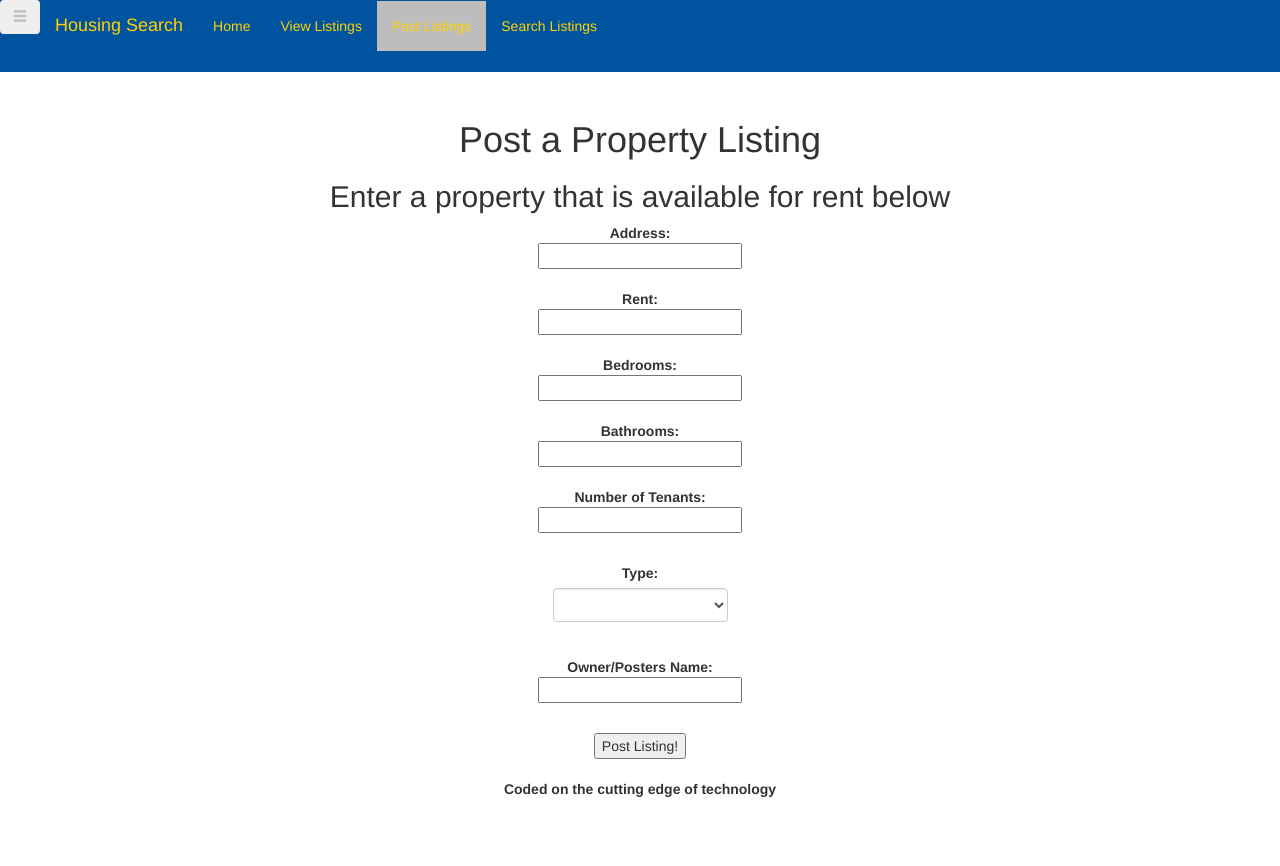
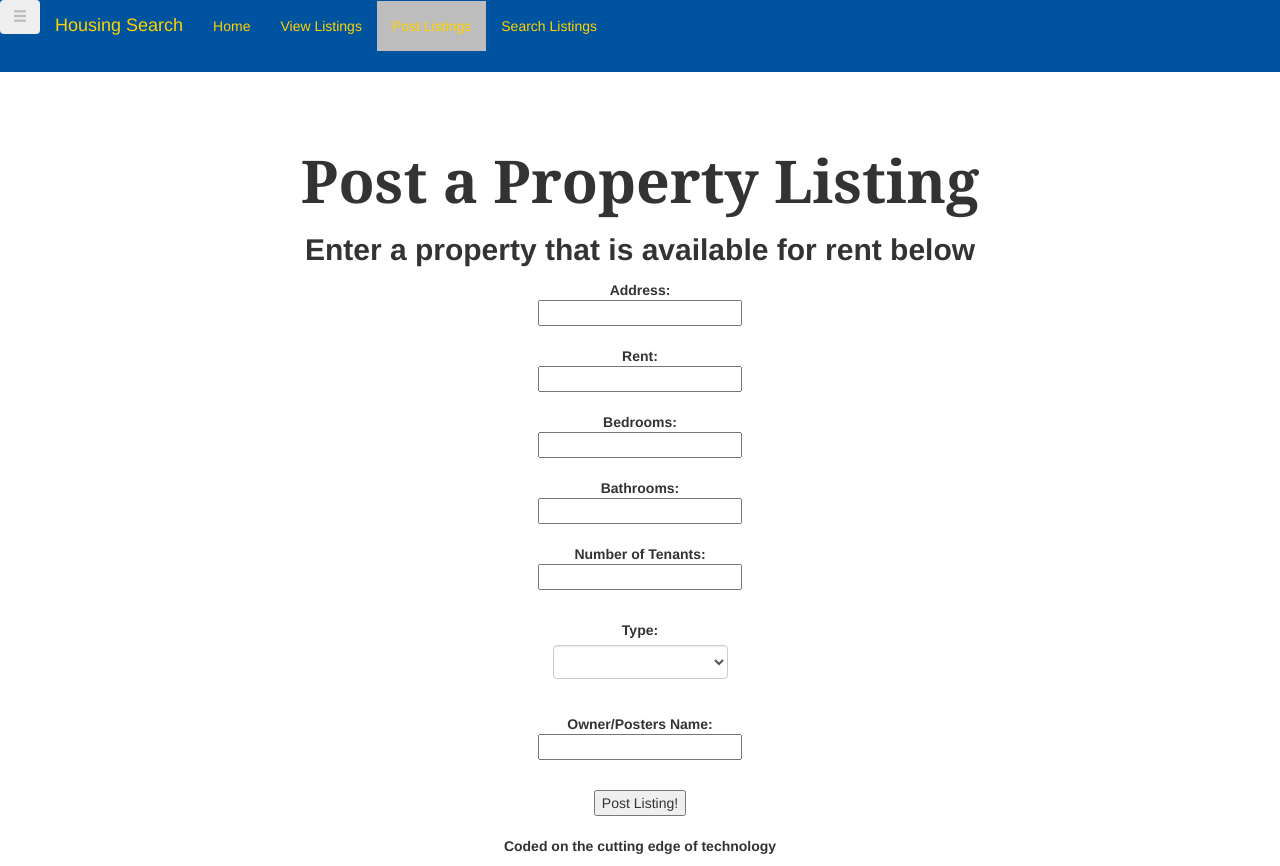
Before and after one commit to willsorg/CISC474Project3, an Angular app in the folder project3/: page /postListing in a window 1280 px wide. Before the commit the page ends 809 px from the top, so only its background shows below. Built offline with nearby package versions, Linux system fonts and the light colour scheme.

Commit message:
made font consistent

```diff
--- a/project3/src/app/individual-listing/individual-listing.component.css
+++ b/project3/src/app/individual-listing/individual-listing.component.css
@@ -7,3 +7,16 @@
         padding-top: 200px;
     }
 }
+h1 {
+    font-family: 'Dancing Script', Georgia, Times, serif;
+    margin-top: 50px;
+	font-size: 59px;
+	line-height: 60px;
+    font-weight: bold;
+}
+h2 {
+	font-family: 'Josefin Sans', Helvetica, Arial, sans-serif;
+	font-size: 30px;
+    line-height: 40px;
+    font-weight: bold;
+}
--- a/project3/src/app/post-listing/post-listing.component.css
+++ b/project3/src/app/post-listing/post-listing.component.css
@@ -15,3 +15,16 @@ p {
     display: inline-block;
     width: 175px;
 }
+h1 {
+    font-family: 'Dancing Script', Georgia, Times, serif;
+    margin-top: 50px;
+	font-size: 59px;
+	line-height: 60px;
+    font-weight: bold;
+}
+h2 {
+	font-family: 'Josefin Sans', Helvetica, Arial, sans-serif;
+	font-size: 30px;
+    line-height: 40px;
+    font-weight: bold;
+}
--- a/project3/src/app/search-listings/search-listings.component.css
+++ b/project3/src/app/search-listings/search-listings.component.css
@@ -11,3 +11,22 @@
 p {
     font-weight: bold;
 }
+
+.form-control {
+    display: inline-block;
+    width: 175px;
+}
+
+h1 {
+    font-family: 'Dancing Script', Georgia, Times, serif;
+    margin-top: 50px;
+	font-size: 59px;
+	line-height: 60px;
+    font-weight: bold;
+}
+h2 {
+	font-family: 'Josefin Sans', Helvetica, Arial, sans-serif;
+	font-size: 30px;
+    line-height: 40px;
+    font-weight: bold;
+}
--- a/project3/src/app/search-listings/search-listings.component.html
+++ b/project3/src/app/search-listings/search-listings.component.html
@@ -8,12 +8,14 @@
     Bedrooms: <br>
     <input type="text" id="bedrooms"><br><br>
     Number of Inhabitants: <br>
-    <input type="text" id="inhabitants"><br><br>
-    Type:<br>
-    </p>
-    <input type="radio" name="apartment" value="apartment" checked> Apartment<br>
-    <input type="radio" name="townhouse" value="townhouse"> Townhouse<br>
-    <input type="radio" name="house" value="house"> Apartment <br>
+    <input type="text" id="inhabitants"><br>
+  </p>
+  <div class="form-group">
+    <label for="type">Type:</label> <br>
+    <select class="form-control" [(ngModel)]='type' name="type" required>
+      <option *ngFor="let t of types" [value]="t">{{t}}</option>
+    </select>
+  </div>
     <br>
     <button id = "submit"> Search! </button>
 
--- a/project3/src/app/search-listings/search-listings.component.ts
+++ b/project3/src/app/search-listings/search-listings.component.ts
@@ -9,6 +9,8 @@ import { property } from '../services/property.service';
 })
 export class SearchListingsComponent implements OnInit {
 
+  types = ['Apartment', 'House',
+  'Townhouse'];
 	apiSvc: any;
 	properties : any;
 
--- a/project3/src/app/view-listings/view-listings.component.css
+++ b/project3/src/app/view-listings/view-listings.component.css
@@ -8,3 +8,17 @@
         padding-top: 200px;
     }
 }
+
+h1 {
+    font-family: 'Dancing Script', Georgia, Times, serif;
+    margin-top: 50px;
+	font-size: 59px;
+	line-height: 60px;
+    font-weight: bold;
+}
+h2 {
+	font-family: 'Josefin Sans', Helvetica, Arial, sans-serif;
+	font-size: 30px;
+    line-height: 40px;
+    font-weight: bold;
+}
```
